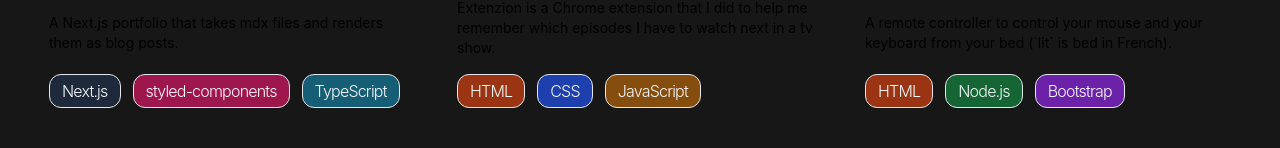
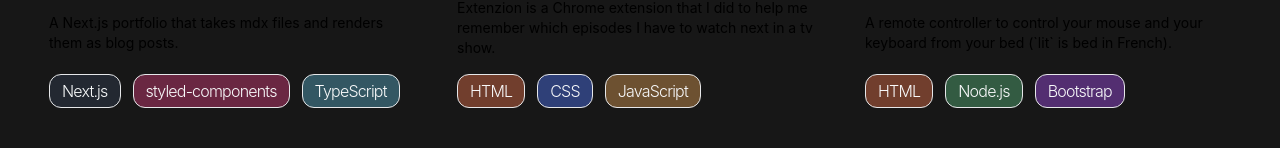
Before and after one commit to jpoissonnet/portfolio, a Next.js app: page /projects in a window 1280 px wide. Shown: the part 437-585 px from the top of the page. Built offline with nearby package versions, Linux system fonts and the light colour scheme; grey boxes are pictures that could not be loaded.

Commit message:
try animation

```diff
--- a/app/projects/pills.tsx
+++ b/app/projects/pills.tsx
@@ -1,4 +1,12 @@
 import React, { ReactNode } from "react";
+
+const classes = [
+  "delay-75",
+  "delay-150",
+  "delay-200",
+  "delay-300",
+  "delay-500",
+];
 
 const Pill = ({
   color,
@@ -11,10 +19,7 @@
 }) => {
   return (
     <li
-      className={
-        "inline-block py-1 px-3 text-slate-50 rounded-xl border border-solid font-light tracking-tighter transition-all overflow-hidden " +
-        `bg-${color}-800`
-      }
+      className={`inline-block py-1 px-3 text-slate-50 rounded-xl border border-solid font-light tracking-tighter saturate-50 ${classes[rank]} group-hover:saturate-100 duration-150 bg-${color}-800`}
     >
       {children}
     </li>
--- a/app/projects/project.tsx
+++ b/app/projects/project.tsx
@@ -3,7 +3,16 @@
 import Image from "next/image";
 import Pill from "./pills";
 
-const Project = ({ project }: any) => {
+type Project = {
+  slug: string;
+  coverImage: string;
+  alt: string;
+  tags: Array<Array<string>>;
+  title: string;
+  excerpt: string;
+};
+
+const Project = ({ project }: { project: Project }) => {
   return (
     <Link
       href={"projects/" + project.slug}
@@ -23,11 +32,13 @@
       <h3 className={"text-xl font-bold"}>{project.title}</h3>
       <p className={"text-sm"}>{project.excerpt}</p>
       <div className={"flex flex-wrap gap-3 "}>
-        {project.tags.map((tag: any) => (
-          <Pill key={tag[0]} color={tag[1]} rank={1}>
-            {tag[0]}
-          </Pill>
-        ))}
+        {project.tags.map((tag, index) => {
+          return (
+            <Pill key={tag[0]} color={tag[1]} rank={index}>
+              {tag[0]}
+            </Pill>
+          );
+        })}
       </div>
     </Link>
   );
--- a/tailwind.config.js
+++ b/tailwind.config.js
@@ -3,10 +3,10 @@
   content: [
     "./app/**/*.{js,ts,jsx,tsx}",
     "./pages/**/*.{js,ts,jsx,tsx}",
-    "./components/**/*.{js,ts,jsx,tsx}"
+    "./components/**/*.{js,ts,jsx,tsx}",
   ],
   theme: {
-    extend: {}
+    extend: {},
   },
   safelist: [
     "bg-red-800",
@@ -20,7 +20,12 @@
     "bg-pink-800",
     "bg-gray-800",
     "bg-cyan-800",
-    "bg-slate-800"
+    "bg-slate-800",
+    "delay-75",
+    "delay-150",
+    "delay-200",
+    "delay-300",
+    "delay-500",
   ],
-  plugins: []
+  plugins: [],
 };
```
